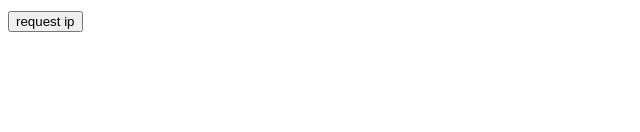
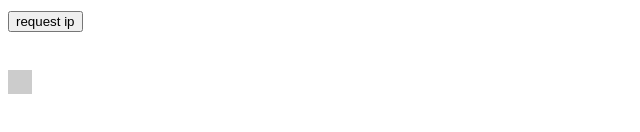
Before and after one commit to BiswadeepMondal/BiswadeepMondal.github.io, a plain HTML site: page index.html in a window 1280 px wide. Shown: the part 342-474 px from the top of the page, 0-640 px from the left. Drawn offline with Linux system fonts and the light colour scheme.

Commit message:
Update index.html

```diff
--- a/index.html
+++ b/index.html
@@ -60,6 +60,16 @@
   </script>
 
   <link rel="manifest" href="/manifest.json" />
+  <style>
+    /* Example style for bell icon */
+    .bell-icon {
+      width: 24px;
+      height: 24px;
+      background-color: #ccc;
+      /* Adjust styling as per your design */
+      /* You can also use an image for the bell icon */
+    }
+  </style>
 </head>
 <body>
 
@@ -77,56 +87,26 @@
    <button id="pop" onclick="popup()">request ip </button><br><br>
   <!-- <button id="ctid" onclick="clear()">Clear CT ID </button><br><br> -->
   <h2 id="test"> </h2>
+
+  <!-- Bell icon -->
+  <div id="ctinboxdiv">
+    <div class="bell-icon"></div>
+  </div>
+
   <script>
-//       setTimeout(function(){
-//     let confirmAction = confirm("Allow us to track IP ?");
-//         if (confirmAction) {
-//           //clevertap.event.push("useIP pop: true ");
-//           clevertap.privacy.push({ useIP: true });
-//           clevertap.event.push("useIP pop: true ");
-//           console.log("useIP: true ");
-//          location.reload();
-//         } else {
-//              //  clevertap.privacy.push({ useIP: false });
-//           //clevertap.event.push("useIP: false ");
-//           console.log("useIP: false ");
-//           // location.reload();
-//         }
-// }, 2000);
-    //   let popup = () => {
-    //      let confirmAction = confirm("Allow us to track IP ?");
-    //     if (confirmAction) {
-    //       //clevertap.event.push("useIP pop: true ");
-    //       clevertap.privacy.push({ useIP: true });
-    //       clevertap.event.push("useIP pop: true ");
-    //       console.log("useIP: true ");
-    //      location.reload();
-    //     } else {
-    //          //  clevertap.privacy.push({ useIP: false });
-    //       clevertap.event.push("useIP: false ");
-    //       console.log("useIP: false ");
-    //       // location.reload();
-    //     }
-
-    //   };
-
-
-
+    // JavaScript functions
     let pushEvent = () => {
       clevertap.event.push("ProductViewed");
     };
 
     let ipfalse = () => {
-
       clevertap.privacy.push({ useIP: false });
       clevertap.event.push("useIP: false ");
+    };
 
-
-      };
     let iptrue = () => {
       clevertap.privacy.push({ useIP: true });
       clevertap.event.push("useIP: true ");
-
     };
 
     let onuserlogin = () => {
@@ -150,20 +130,6 @@
       document.getElementById("test").innerHTML = ctid;
     };
 
-    //   let clear = () => {
-    //     clevertap.clear();
-    //   };
-    // </script>
-    <!-- key/value events -->
-    <!-- profile push  -->
-
-
-    <!-- <script src="/clevertap_sw.js"></script> -->
-    <!-- send notification event -->
-    <br /><br />
-
-
-    <script>
     let pushnotif = () => {
       clevertap.notifications.push({
         titleText: "Would you like to receive Notification?",
@@ -172,25 +138,6 @@
         rejectButtonText: "Cancel",
         okButtonColor: "#F28046",
       });
-//   navigator.geolocation.getCurrentPosition(function(position) {
-//     let lat = position.coords.latitude;
-//     let long = position.coords.longitude;
-//     console.log(lat,long);
-//     clevertap.event.push(lat);
-//     clevertap.event.push("LOCATION", {
-//   "LAT":lat,
-//   "LONG":long,
-//   "Date": new Date()
-// });
-//   clevertap.profile.push({
-//     "Site": {
-//       "Latitude": lat,
-//       "Longitude": long,
-//     },
-
-// });
-
-  //});
     };
   </script>
 
```
Lines whose indentation alone changed are shown as unchanged.
